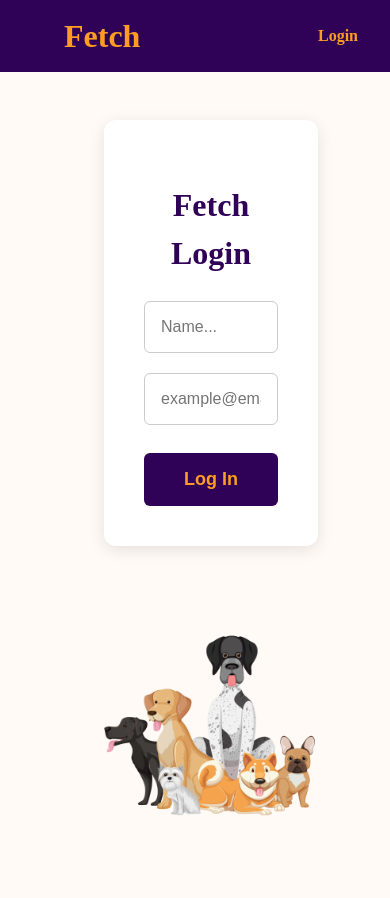
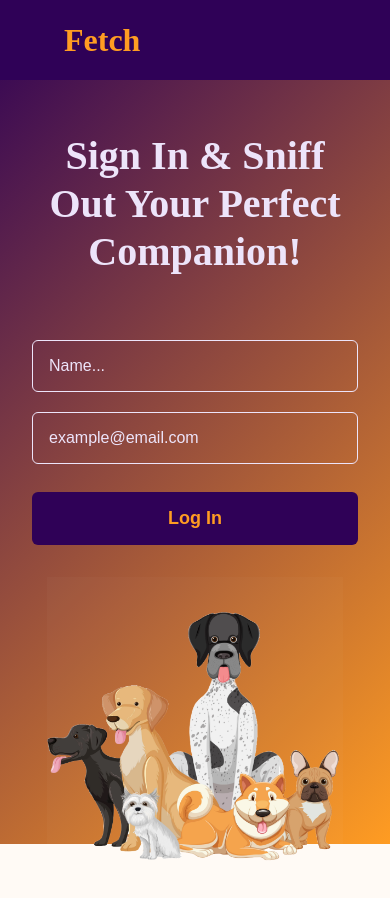
Before and after one commit to Chaaand03/Fetch-Found, a React (Vite) app: page /login in a window 390 px wide. Shown: the top 898 px of the page. After the commit the page ends 844 px from the top, so only its background shows below. Built offline with nearby package versions, Linux system fonts and the light colour scheme.

Commit message:
Login page UI update

```diff
--- a/src/App.jsx
+++ b/src/App.jsx
@@ -33,16 +33,24 @@ function AppRoutes({ isLoggedIn, setIsLoggedIn }) {
       <Navbar isLoggedIn={isLoggedIn} onLogout={handleLogout} />
 
       <Routes>
-        <Route path="/" element={<Navigate to="/login" replace />} />
         <Route
           path="/login"
           element={
+            isLoggedIn ? <Navigate to='/search' replace /> :
+
             <Login
               onLogin={() => {
                 setIsLoggedIn(true);
                 navigate('/search', { replace: true });
               }}
             />
+
+          }
+        />
+        <Route
+          path="/"
+          element={
+            isLoggedIn ? <Search /> : <Navigate to="/search" replace />
           }
         />
         <Route
@@ -67,10 +75,23 @@ export default function App() {
   const [isLoggedIn, setIsLoggedIn] = useState(false);
 
   useEffect(() => {
-    // on mount, check if token exists
-    setIsLoggedIn(!!localStorage.getItem('token'));
+    const token = localStorage.getItem('token');
+    let timer;
+
+    if (token !== null && token.trim() !== "") {
+      // delay the “true” for 1 second
+      timer = setTimeout(() => {
+        setIsLoggedIn(true);
+        console.log("after delay:", !!localStorage.getItem("token"));
+      }, 300);
+    } else {
+      setIsLoggedIn(false);
+      console.log("no token:", !!token);
+    }
+
+    // cleanup in case the component unmounts before the timeout
+    return () => clearTimeout(timer);
   }, []);
-
   return (
     <BrowserRouter>
       <AppRoutes
--- a/src/components/Navbar.css
+++ b/src/components/Navbar.css
@@ -10,6 +10,7 @@
     z-index: 1000;
     background:  rgb(47, 1, 87);
     padding-right: 2em;
+    height: 5em;
   }
 
 .brand {
--- a/src/components/Navbar.jsx
+++ b/src/components/Navbar.jsx
@@ -19,7 +19,7 @@ export default function Navbar( { isLoggedIn, onLogout } ) {
             </li>
           </>
         ) : (
-          <li><NavLink to="/login">Login</NavLink></li>
+          <span></span>
         )}
       </ul>
     </nav>
--- a/src/index.css
+++ b/src/index.css
@@ -8,7 +8,9 @@
 
   color-scheme: light dark;
   color: rgb(47, 1, 87);
-  background-color: #fffaf5;;
+  background-color: #fffaf5;
+  --purple: #2f0157;
+  --gold:   #ff9c22;
 
   font-synthesis: none;
   text-rendering: optimizeLegibility;
--- a/src/pages/Login.css
+++ b/src/pages/Login.css
@@ -1,38 +1,53 @@
 .login-page {
+  position: fixed;
+  inset: 0;
+  background: linear-gradient(135deg, var(--purple), var(--gold));
   display: flex;
-  min-height: 100vh;
-  /* background-image: url('../assets/dogs-bg.jpg');
-  background-size: cover;
-  background-position: center;
-  background-repeat: no-repeat; */
+  align-items: center;
+  justify-content: center;
 }
 
-/* Left column: form */
 .form-container {
   flex: 1;
   display: flex;
   justify-content: center;
   align-items: center;
-  background-color: none;  /* very light coral tint */
+  background-color: none;
 }
 
-/* White card */
 .form-box {
-  background: #ffffff;
-  padding: 2.5rem;
+  /* display: flex;
+  flex-direction: column;
+  align-items: center;
+  gap: 1.5rem;
+  padding: 2rem;
+  background: rgba(255,255,255,0.8);
+  border-radius: 1rem; */
+  background: none;
+  padding: 3rem;
   border-radius: 12px;
-  box-shadow: 0 4px 16px rgba(0,0,0,0.1);
   width: 100%;
   max-width: 400px;
   text-align: center;
+  color: #ffffff;
+}
+
+.login-header {
+  font-size: 4rem;
+  font-weight: 700;
+  text-align: center;
+  margin: 0;
+  line-height: 1.2;
+  color:rgb(237, 228, 250) !important;
+  margin-bottom: 4rem;
 }
 
 /* Heading */
-.form-box h1 {
+/* .form-box h1 {
   margin-bottom: 1.5rem;
   font-size: 2rem;
-  color: #2f0157;          /* dark purple */
-}
+  color: #2f0157;
+} */
 
 /* Form fields */
 .login-form {
@@ -41,30 +56,27 @@
   gap: 1.25rem;
 }
 
-.login-form label {
-  font-size: 1.25rem;
-  color: #333;
-  text-align: left;
-}
-
 .login-form input {
   width: 100%;
   padding: 1rem;
   font-size: 1rem;
-  border: 1px solid #ccc;
+  border: 1px solid rgb(237, 228, 250);
   border-radius: 6px;
   box-sizing: border-box;
   background: none;
-  color: #2f0157;
+  color:rgb(237, 228, 250);;
 }
-
+.login-form input::placeholder {
+  color: rgb(237, 228, 250);
+  opacity: 1;
+}
 /* Submit button */
 .login-form button {
   margin-top: 0.5rem;
   padding: 1rem;
   font-size: 1.125rem;
   font-weight: 600;
-  color: #ff9c22;;
+  color: #ff9c22;
   background-color: rgb(47, 1, 87);  /* primary coral */
   border: none;
   border-radius: 6px;
@@ -79,7 +91,7 @@
 /* Right column: image */
 .image-container {
   flex: 1;
-  display: flex;
+  /* display: flex; */
   justify-content: center;
   align-items: center;
   background-color: none;
@@ -88,7 +100,12 @@
 .image-container img {
   max-width: 80%;
   height: auto;
-  border-radius: 8px;
+  background: transparent;
+  border: none;
+  outline: none;
+  box-shadow: none;
+  display: block;
+  object-fit: contain;
 }
 
 /* Responsive: stack on narrow screens */
@@ -100,9 +117,32 @@
   .image-container {
     flex: none;
     width: 100%;
-    padding: 2rem 1rem;
   }
   .image-container img {
     max-width: 100%;
   }
 }
+
+@media (max-width: 600px) {
+  .login-header {
+    margin-top: 8rem;
+    font-size: 2.5rem;
+    padding: 0 1rem;
+  }
+  .form-box {
+    padding: 2rem;
+    gap: 1rem;
+  }
+  .form-container,
+  .image-container {
+    flex: none;
+    width: 100%;
+  }
+  .image-container img {
+    display: block;
+    width: 100%;
+    height: auto;
+    object-fit: contain;
+    max-height: 35vh;
+}
+}
--- a/src/pages/Login.jsx
+++ b/src/pages/Login.jsx
@@ -21,10 +21,13 @@ function Login( { onLogin } ) {
   return (
     <>
     <div className="login-page">
-      {/* LEFT HALF: form */}
+
       <div className="form-container">
+      {/* <div className='intro-text'>
+        <h1>Sign In & Sniff Out Your Perfect Companion</h1>
+      </div> */}
         <div className="form-box">
-          <h1>Fetch Login</h1>
+          <h1 className='login-header'>Sign In & Sniff Out Your Perfect Companion!</h1>
           <form onSubmit={handleSubmit} className="login-form">
             <label>
               <input
```
Also changed, not shown: src/App.css (deleted, +0 -16 lines).
